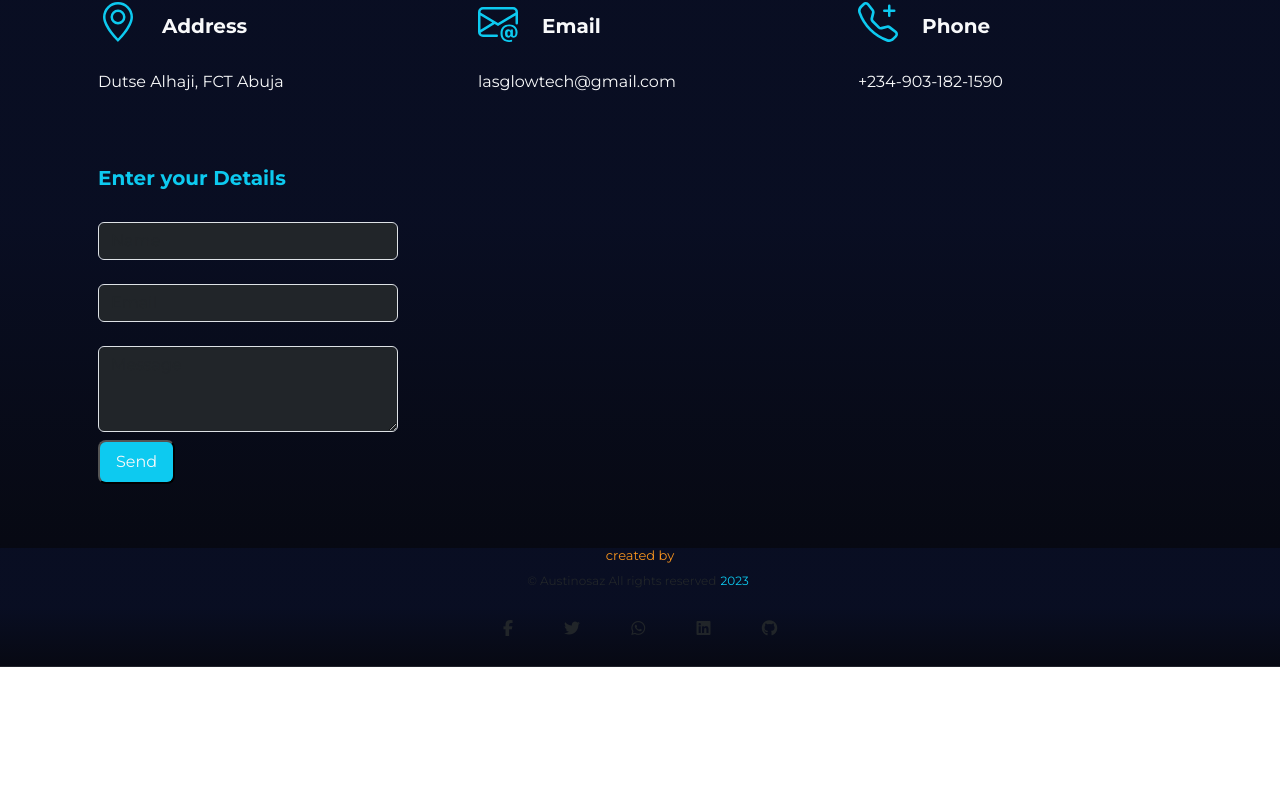
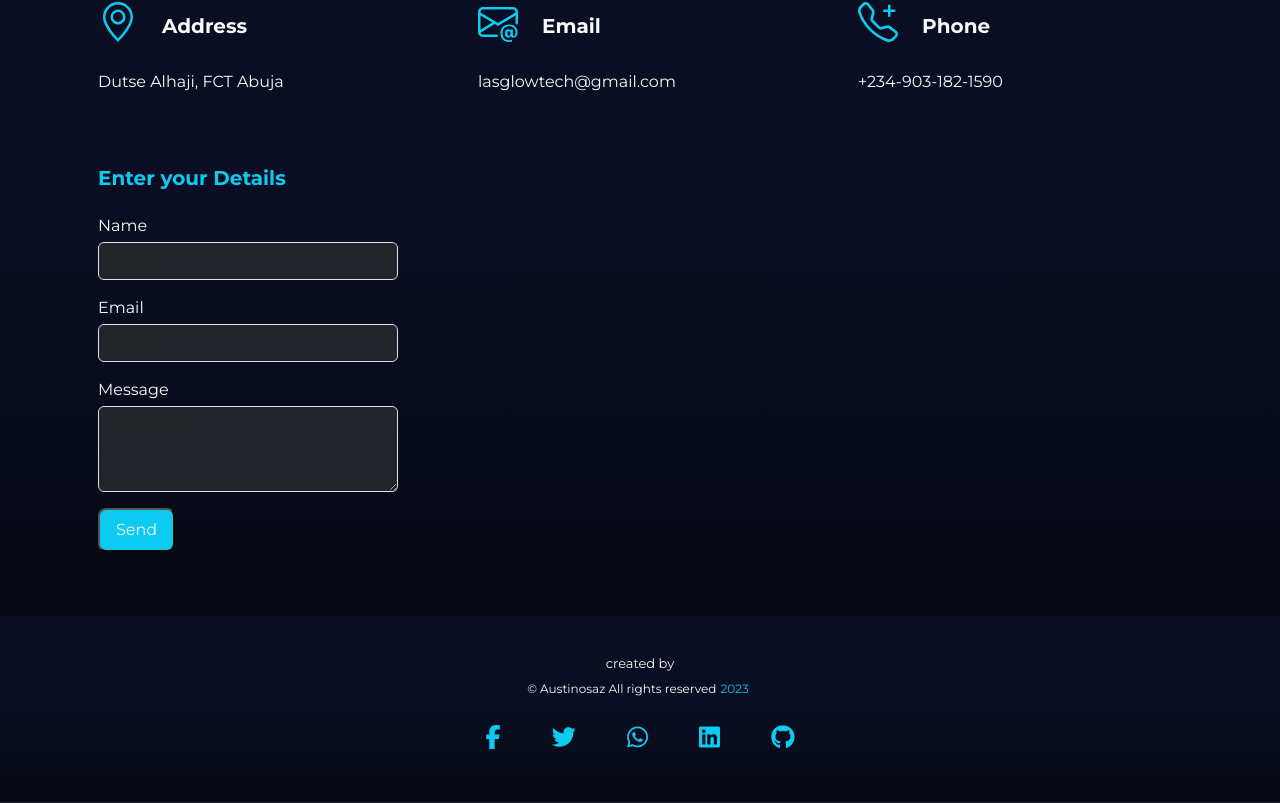
Before and after one commit to LASGLOWTECH/Webpage, a React (Create React App) app: page /login in a window 1280 px wide. Shown: the part 846-1649 px from the top of the page. Before the commit the page ends 1513 px from the top, so only its background shows below. Built offline with nearby package versions, Linux system fonts and the light colour scheme.

Commit message:
made changes

```diff
--- a/src/components/Footer.jsx
+++ b/src/components/Footer.jsx
@@ -8,7 +8,7 @@ const Footer = () => {
   const [newDay] = useState(today)
   return (
 
-<div className="workings ">
+<div className="workings py-4 ">
 
 
 <Container>
@@ -25,15 +25,15 @@ const Footer = () => {
     <div className="row" >
       <div className="footnote col-lg-12 Col-md-6  text-center">
 
-        <h5 className="tag-text"> created by</h5>
-        <p>&copy; Austinosaz All rights reserved<span className="Date px-1 text-info">{newDay} </span>  </p>
+        <h5 className="tag-text pt-3 text-light"> created by</h5>
+        <p className="text-light">&copy; Austinosaz All rights reserved<span className="Date px-1 text-info">{newDay} </span>  </p>
 
         <div class="footer-icon text-cennter mx-6 mb-7"  >
-          <a href="https://m.facebook.com/omozemoje.augustineoisasoje"><i class=" iconf fab fa-facebook-f" ></i></a>
-          <a href="https://twitter.com/OmozemojeAugus1"  ><i class=" iconf fab fa-twitter" ></i></a>
-          <a href="https://wa.me/2349031821590" ><i class=" iconf fab fa-whatsapp" ></i></a>
-          <a href="https://linkedin.com/in/austinosaz"><i class=" iconf fab fa-linkedin" ></i></a>
-          <a href="https://github.com/LASGLOWTECH" ><i class=" iconf fab fa-github" ></i></a>
+          <a href="https://m.facebook.com/omozemoje.augustineoisasoje"><i class="fs-4 text-info  iconf fab fa-facebook-f" ></i></a>
+          <a href="https://twitter.com/OmozemojeAugus1"  ><i class=" text-info fs-4 iconf fab fa-twitter" ></i></a>
+          <a href="https://wa.me/2349031821590" ><i class=" text-info fs-4  iconf fab fa-whatsapp" ></i></a>
+          <a href="https://linkedin.com/in/austinosaz"><i class="  text-info fs-4  iconf fab fa-linkedin" ></i></a>
+          <a href="https://github.com/LASGLOWTECH" ><i class=" text-info fs-4 iconf fab fa-github" ></i></a>
         </div>
         {/* <items.icon.iconTitle className='fw-bolder display-6 fs-sm-1 fw-bolder  text-info' /> */}
       </div>
--- a/src/components/Home.jsx
+++ b/src/components/Home.jsx
@@ -57,7 +57,7 @@ const Homepage = () => {
 
                 < div className="   mt-5 d-flex b-items flex-row ps-4 justify-content-start ">
                   <div>
-                    <button className="  px-3 py-2 fw-bold CTA"  > <Link to="/login" className=" text-dark text-decoration-none">Hire Us</Link> </button>
+                    <button className="  px-3 py-2 fw-bold CTA"  > <Link to="/login" className=" text-dark text-decoration-none">Contact Us</Link> </button>
 
                   </div>
 
@@ -256,7 +256,7 @@ const Homepage = () => {
 
                 </div>
 
-                <p className='  px-4 text-light fs-6 text-normal  pt-4 '>We are known for our 24/7  Digital  support. We are accessible from around the world</p>
+                <p className=' px-4 text-light fs-6 text-normal  pt-4 '>We are known for our 24/7  Digital  support. We are accessible from around the world</p>
                 <h3 className='fill-text text-secondary pe-5 fw-bolder display-4'></h3>
 
 
--- a/src/components/login.jsx
+++ b/src/components/login.jsx
@@ -85,10 +85,10 @@ const ContactUs = () => {
             <Col lg={6}>
               <form className="formal p-3" ref={form} onSubmit={sendEmail} >
 
-              <h5 className='text-info pt-lg-3 pt-md-3 fw-bolder  padtext  '>Enter your Details</h5>
+                <h5 className='text-info pt-lg-3 pt-md-3 fw-bolder  padtext  '>Enter your Details</h5>
 
                 <div className="form-group">
-                  <label for="exampleFormControlInput"></label>
+                  <label for="exampleFormControlInput "  className=" text-light pt-3 pb-1">Name</label>
                   <input type="text"
                     className="form-control bg-dark text-light"
                     id="exampleFormControlInput1"
@@ -98,7 +98,7 @@ const ContactUs = () => {
                   ></input></div>
 
                 <div className="form-group">
-                  <label for="exampleFormControlInput"></label>
+                  <label for="exampleFormControlInput" className=" text-light pt-3 pb-1">Email</label>
                   <input type="Email"
                     className="form-control bg-dark text-light"
                     id="exampleFormControlInput1"
@@ -110,14 +110,14 @@ const ContactUs = () => {
 
 
                 <div className="form-group">
-                  <label for="exampleFormControlInput"></label>
+                  <label for="exampleFormControlInputct "  className=" text-light pt-3 pb-1">Message</label>
                   <label for="exampleFormControlTextarea1"></label>
                   <textarea className="form-control bg-dark text-light" name="message" id="exampleFormControlTextarea1" placeholder="Message" cols="10"
                     rows="3"></textarea></div>
 
                 <div className="form-group">
-                  {!loading && <input type="submit" className=" px-3 py-2 rounded-3 mt-2 bg-info text-light" value="Send" />}
-                  {loading && <input type="submit" className=" px-3 py-2 rounded-3 mt-2 bg-success text-light" disabled value="Sending" />}
+                  {!loading && <input type="submit" className=" px-3 py-2 rounded-3 mt-3 bg-info text-light" value="Send" />}
+                  {loading && <input type="submit" className=" px-3 py-2 rounded-3 mt-3 bg-success text-light" disabled value="Sending" />}
                 </div>
 
 
```
